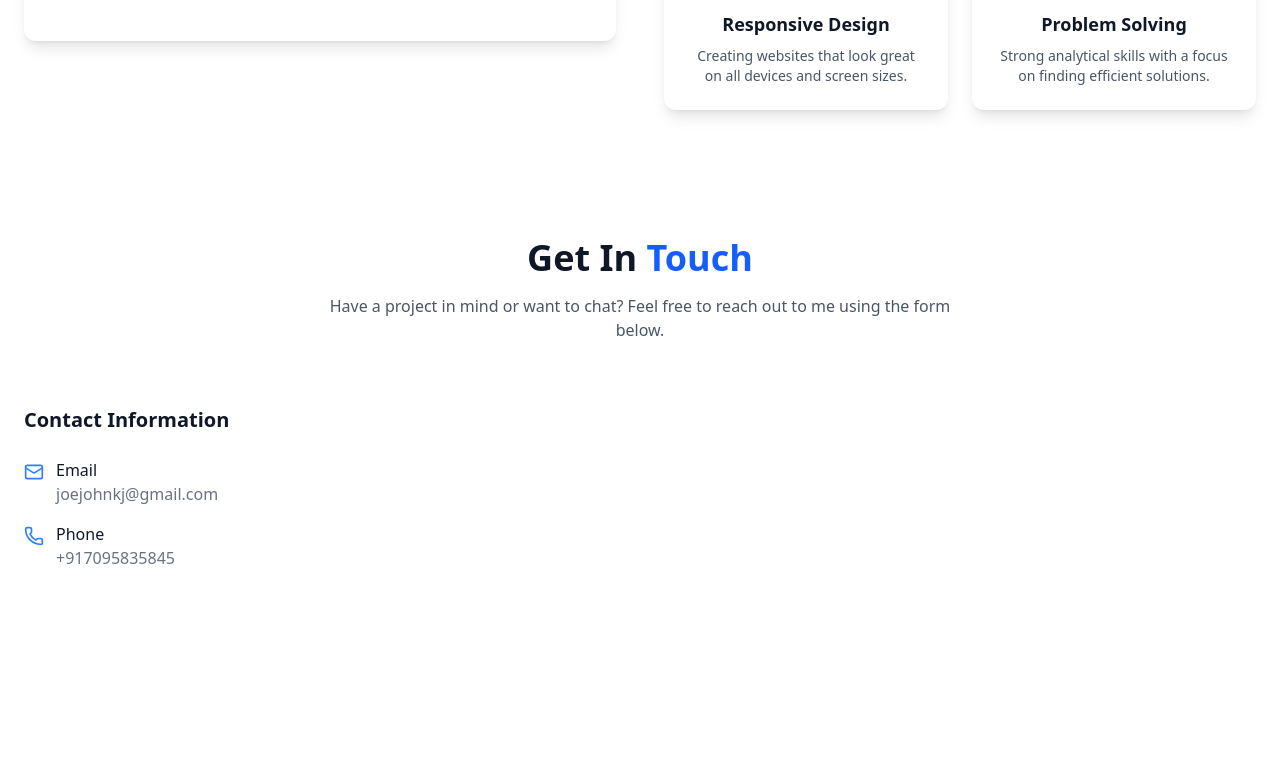
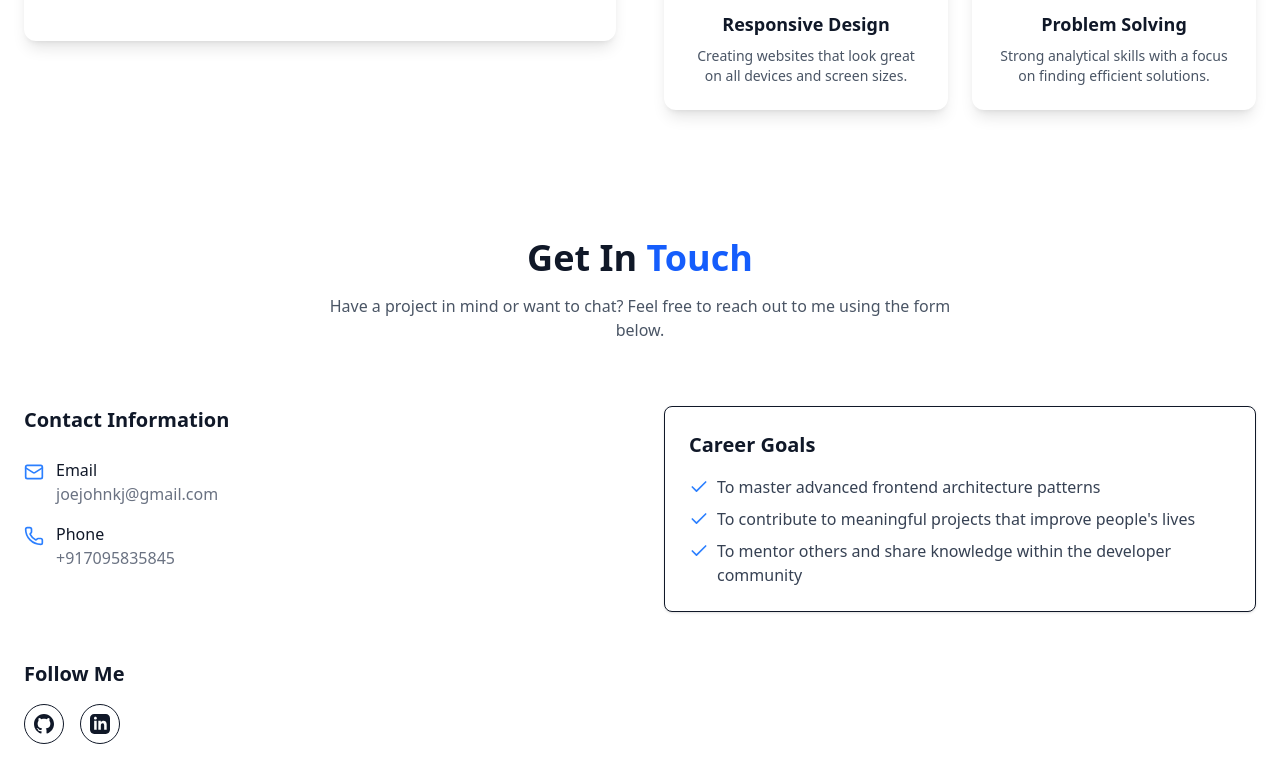
Before and after one commit to joejohn98/my-portfolio, a React (Vite) app: page / in a window 1280 px wide. Shown: the part 2720-3502 px from the top of the page. Before the commit the page ends 3354 px from the top, so only its background shows below. Built offline with nearby package versions, Linux system fonts and the light colour scheme.

Commit message:
- Add career goals section with check-marked items - Include social links section with GitHub and LinkedIn icons

```diff
--- a/src/sections/Contact.tsx
+++ b/src/sections/Contact.tsx
@@ -1,4 +1,4 @@
-import { Phone, Mail } from "lucide-react";
+import { Phone, Mail, Check } from "lucide-react";
 
 const Contact: React.FC = () => {
   return (
@@ -59,7 +59,57 @@
               </div>
             </div>
           </div>
+
+          {/* Career Goals */}
+        <div className="p-6 bg-white dark:bg-[#020817] rounded-lg border dark:border-gray-700 shadow-sm">
+          <h3 className="text-xl font-semibold mb-4 text-gray-900 dark:text-white">Career Goals</h3>
+          <ul className="space-y-2">
+            <li className="flex items-start">
+              <Check className="h-5 w-5 text-blue-500 mt-0.5 mr-2 flex-shrink-0" />
+              <span className="text-gray-700 dark:text-gray-300">To master advanced frontend architecture patterns</span>
+            </li>
+            <li className="flex items-start">
+              <Check className="h-5 w-5 text-blue-500 mt-0.5 mr-2 flex-shrink-0" />
+              <span className="text-gray-700 dark:text-gray-300">To contribute to meaningful projects that improve people's lives</span>
+            </li>
+            <li className="flex items-start">
+              <Check className="h-5 w-5 text-blue-500 mt-0.5 mr-2 flex-shrink-0" />
+              <span className="text-gray-700 dark:text-gray-300">To mentor others and share knowledge within the developer community</span>
+            </li>
+          </ul>
         </div>
+
+         {/* Social Links */}
+        <div>
+          <h3 className="text-xl font-semibold mb-4 text-gray-900 dark:text-white">Follow Me</h3>
+
+          <div className="flex items-center space-x-4">
+            <a
+              href="https://github.com"
+              target="_blank"
+              rel="noopener noreferrer"
+              className="h-10 w-10 flex items-center justify-center rounded-full bg-white dark:bg-gray-800 border dark:border-gray-700 hover:bg-blue-500 hover:border-blue-500 hover:text-white dark:hover:bg-blue-500 dark:hover:border-blue-500 transition-colors"
+              aria-label="GitHub"
+            >
+              <svg xmlns="http://www.w3.org/2000/svg" width="20" height="20" fill="currentColor" viewBox="0 0 24 24">
+                <path d="M12 0c-6.626 0-12 5.373-12 12 0 5.302 3.438 9.8 8.207 11.387.599.111.793-.261.793-.577v-2.234c-3.338.726-4.033-1.416-4.033-1.416-.546-1.387-1.333-1.756-1.333-1.756-1.089-.745.083-.729.083-.729 1.205.084 1.839 1.237 1.839 1.237 1.07 1.834 2.807 1.304 3.492.997.107-.775.418-1.305.762-1.604-2.665-.305-5.467-1.334-5.467-5.931 0-1.311.469-2.381 1.236-3.221-.124-.303-.535-1.524.117-3.176 0 0 1.008-.322 3.301 1.23.957-.266 1.983-.399 3.003-.404 1.02.005 2.047.138 3.006.404 2.291-1.552 3.297-1.23 3.297-1.23.653 1.653.242 2.874.118 3.176.77.84 1.235 1.911 1.235 3.221 0 4.609-2.807 5.624-5.479 5.921.43.372.823 1.102.823 2.222v3.293c0 .319.192.694.801.576 4.765-1.589 8.199-6.086 8.199-11.386 0-6.627-5.373-12-12-12z"/>
+              </svg>
+            </a>
+
+            <a
+              href="https://linkedin.com"
+              target="_blank"
+              rel="noopener noreferrer"
+              className="h-10 w-10 flex items-center justify-center rounded-full bg-white dark:bg-gray-800 border dark:border-gray-700 hover:bg-blue-500 hover:border-blue-500 hover:text-white dark:hover:bg-blue-500 dark:hover:border-blue-500 transition-colors"
+              aria-label="LinkedIn"
+            >
+              <svg xmlns="http://www.w3.org/2000/svg" width="20" height="20" fill="currentColor" viewBox="0 0 24 24">
+                <path d="M19 0h-14c-2.761 0-5 2.239-5 5v14c0 2.761 2.239 5 5 5h14c2.762 0 5-2.239 5-5v-14c0-2.761-2.238-5-5-5zm-11 19h-3v-11h3v11zm-1.5-12.268c-.966 0-1.75-.79-1.75-1.764s.784-1.764 1.75-1.764 1.75.79 1.75 1.764-.783 1.764-1.75 1.764zm13.5 12.268h-3v-5.604c0-3.368-4-3.113-4 0v5.604h-3v-11h3v1.765c1.396-2.586 7-2.777 7 2.476v6.759z"/>
+              </svg>
+            </a>
+          </div>
+        </div>
+      </div>
       </div>
     </section>
   );
```
